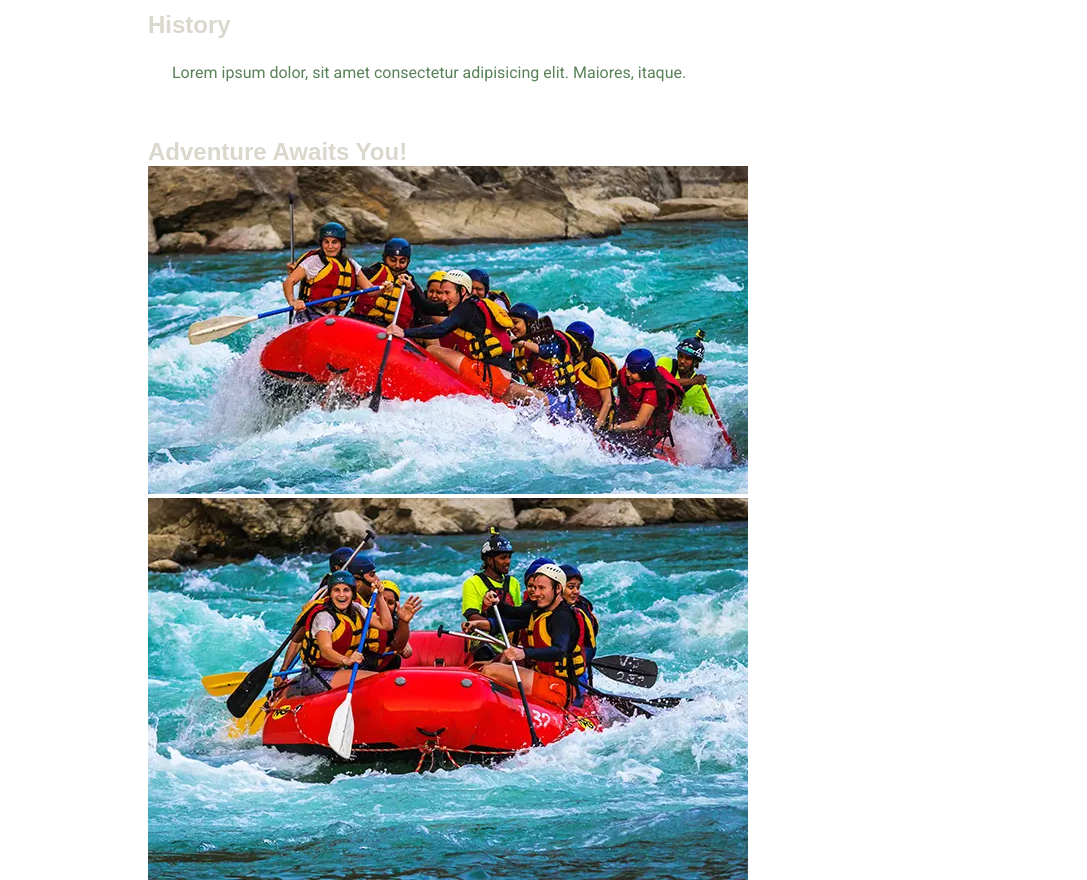
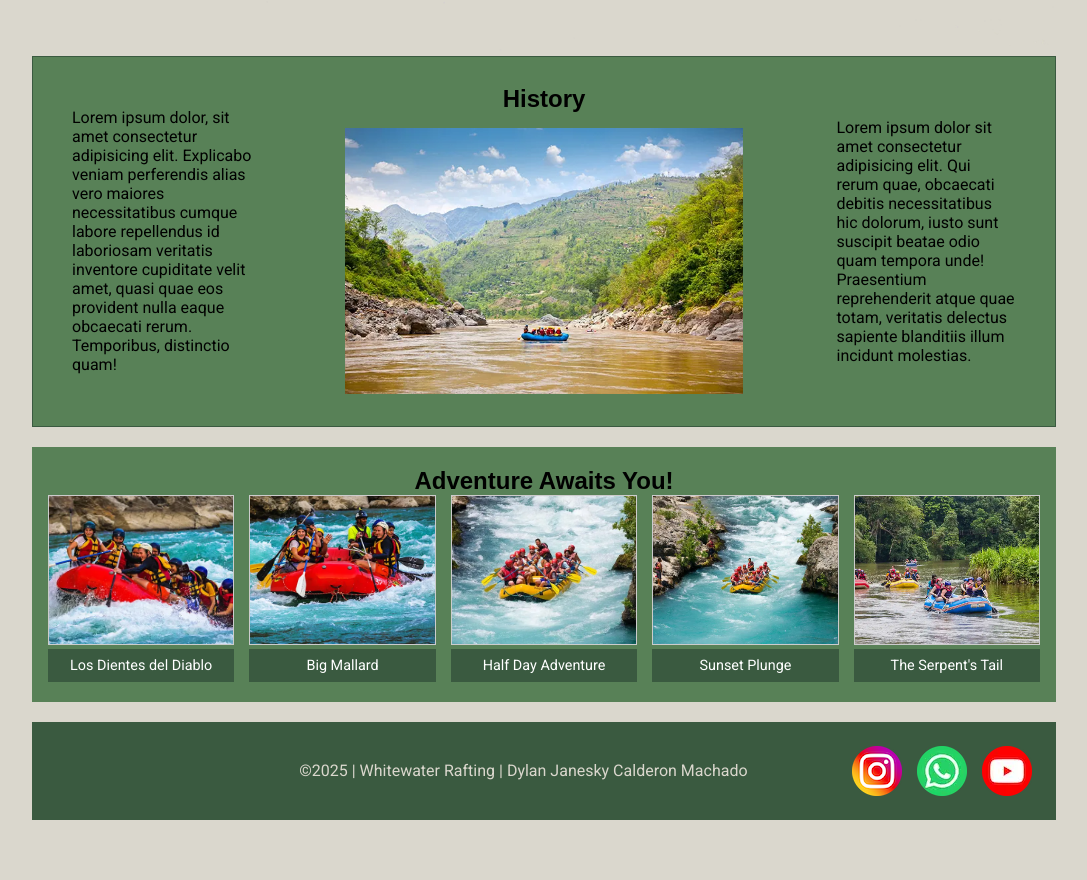
Before and after one commit to dylanjcm/wdd130, a plain HTML site: page wwr/about.html in a window 1280 px wide. Shown: the part 685-1565 px from the top of the page, without its empty margins (96-1183 px from the left). After the commit the page ends 1505 px from the top, so only its background shows below. Drawn offline with Linux system fonts and the light colour scheme; a web font is replaced by a local one.

Commit message:
w04project

```diff
--- a/wwr/about.html
+++ b/wwr/about.html
@@ -18,7 +18,7 @@
 <body>
     <header>
         <div class="logo-box">
-            <img src="images/whitewater_logo.png" alt="Company logo of Whitewater Rafting">
+            <img src="images/whitewaterlogo.png" alt="Company logo of Whitewater Rafting">
         </div>
         <nav>
             <a href="index.html">Home</a>
@@ -38,25 +38,46 @@
                     odio maiores tempore placeat?</p>
             </article>
         </div>
-        <section>
-            <h2>History</h2>
-            <p>Lorem ipsum dolor, sit amet consectetur adipisicing elit. Maiores, itaque.</p>
+        <section class="history">
+            <p>Lorem ipsum dolor, sit amet consectetur adipisicing elit. Explicabo veniam perferendis alias vero maiores necessitatibus cumque labore repellendus id laboriosam veritatis inventore cupiditate velit amet, quasi quae eos provident nulla eaque obcaecati rerum. Temporibus, distinctio quam!</p>
+            <div class="history-box">
+                <h2>History</h2>
+                <img src="images/rafting_history.webp" alt="Clients from our trips showing the history of Whitewater Rafting">
+            </div>
+            <p>Lorem ipsum dolor sit amet consectetur adipisicing elit. Qui rerum quae, obcaecati debitis necessitatibus hic dolorum, iusto sunt suscipit beatae odio quam tempora unde! Praesentium reprehenderit atque quae totam, veritatis delectus sapiente blanditiis illum incidunt molestias.</p>
         </section>
-        <section>
+        <section class="adventure">
             <h2>Adventure Awaits You!</h2>
-            <img src="images/rafting1.webp" alt="Image 1 of clients from our trips here in Whitewater Rafting">
-            <img src="images/rafting2.webp" alt="Image 2 of clients from our trips here in Whitewater Rafting">
-            <img src="images/rafting3.webp" alt="Image 3 of clients from our trips here in Whitewater Rafting">
-            <img src="images/rafting4.webp" alt="Image 4 of clients from our trips here in Whitewater Rafting">
-            <img src="images/rafting5.webp" alt="Image 5 of clients from our trips here in Whitewater Rafting">
+            <div class="adventure-images">
+                    <figure>
+                        <img src="images/rafting1.webp" alt="Rafters navigating a rapid">
+                        <figcaption>Los Dientes del Diablo</figcaption>
+                    </figure>
+                    <figure>
+                        <img src="images/rafting2.webp" alt="Team paddling in calm waters">
+                        <figcaption>Big Mallard</figcaption>
+                    </figure>
+                    <figure>
+                        <img src="images/rafting3.webp" alt="A raft descending a waterfall">
+                        <figcaption>Half Day Adventure</figcaption>
+                    </figure>
+                    <figure>
+                        <img src="images/rafting4.webp" alt="Group of rafters cheering">
+                        <figcaption>Sunset Plunge</figcaption>
+                    </figure>
+                    <figure>
+                        <img src="images/rafting5.webp" alt="Aerial view of a raft in a canyon">
+                        <figcaption>The Serpent's Tail</figcaption>
+                    </figure>
+            </div>
         </section>
     </main>
     <footer>
         <p>©2025 | Whitewater Rafting | Dylan Janesky Calderon Machado</p>
         <nav class="socialmedia">
-            <a href="#"><img src="images/instagramlogo.png" alt="Our Instagram Profile"></a>
-            <a href="#"><img src="images/whatsapplogo.png" alt="Our WhatsApp Channel"></a>
-            <a href="#"><img src="images/youtubelogo.png" alt="Our Youtube Channel"></a>
+            <a href="#"><img src="images/instagramlogo.webp" alt="Our Instagram Profile"></a>
+            <a href="#"><img src="images/whatsapplogo.webp" alt="Our WhatsApp Channel"></a>
+            <a href="#"><img src="images/youtubelogo.webp" alt="Our Youtube Channel"></a>
         </nav>
     </footer>
 </body>
--- a/wwr/styles/rafting.css
+++ b/wwr/styles/rafting.css
@@ -19,20 +19,30 @@
 
 body {
     font-family: var(--body-font);
-    color: var(--accent1-color);
+    color: black;
+    background-color: var(--primary-color);
+}
+
+header a {
+    padding: 10px;
+    background-color: transparent;
+    border: none;
+    font-size: 1.2rem;
+    text-decoration: none;
+    color: var(--primary-color);
 }
 
 header,
 main,
 footer {
-    width: 840px;
+    max-width: 1024px;
     margin: 0 auto;
 }
 
 h1,
 h2 {
     font-family: var(--heading-font);
-    color: var(--primary-color);
+    color: black;
 }
 
 nav,
@@ -43,12 +53,10 @@ article {
     padding: 8px;
 }
 
-.socialmedia a {
-    text-decoration: none;
-}
 
 .hero {
     position: relative;
+    margin-top: 10px;
 }
 
 h1 {
@@ -71,10 +79,12 @@ h1 {
 
 .hero article {
     position: absolute;
-    top: 280px;
+    top: 100px;
+    right: 5%;
+    left: 5%;
     color: black;
-    width: 100%;
-    background-color: rgb(163 177 138 / 0.4);
+    width: 90%;
+    background-color: rgb(163 177 138 / 0.6);
     margin: 1px;
 }
 
@@ -82,3 +92,114 @@ h1 {
     float: right;
     width: 125px;
 }
+
+header {
+    display: grid;
+    grid-template-columns: 200px 1fr;
+    background-color: var(--accent2-color);
+    align-items: center;
+    padding: 10px 2%;
+}
+
+footer {
+    display: grid;
+    grid-template-columns: 2.6fr 1fr;
+    background-color: #3A5A40;
+}
+
+footer p {
+    place-self: center right;
+    color: var(--primary-color);
+}
+
+.history {
+    display: grid;
+    grid-template-columns: 1fr 2fr 1fr;
+    align-items: center;
+    gap: 20px;
+    margin: 0 auto 20px;
+    background-color: var(--accent1-color);
+    border: 1px solid var(--accent2-color);
+}
+
+.history p {
+    padding: 0 15px;
+}
+
+.history-box {
+    background-color: var(--accent1-color);
+    color: var(--primary-color);
+    padding: 20px;
+    text-align: center;
+}
+
+.history-box img {
+    max-width: 90%;
+    height: auto;
+    margin-top: 15px;
+}
+
+header nav {
+    display: flex;
+    justify-content: flex-end;
+    gap: 20px;
+}
+
+.logo-box {
+    display: flex;
+    justify-content: center;
+    align-items: center;
+}
+
+.logo-box img {
+    border: dotted rgb(0 0 0 / 0.1);
+}
+
+.socialmedia a {
+    text-decoration: none;
+    display: flex;
+    flex-wrap: wrap;
+    justify-content: flex-end;
+}
+
+nav.socialmedia {
+    display: flex;
+    position: relative;
+    justify-content: flex-end;
+    align-items: center;
+    gap: 15px;
+}
+
+.adventure {
+    background-color: var(--accent1-color);
+    padding: 20px 16px;
+    margin: 0 0 20px;
+    text-align: center;
+}
+
+.adventure-images {
+    display: flex;
+    justify-content: space-around;
+    gap: 15px;
+}
+
+.adventure-images figure {
+    flex: 1;
+    text-align: center;
+    margin: 0;
+    padding: 0;
+}
+
+.adventure-images img {
+    width: 100%;
+    height: 150px;
+    object-fit: cover;
+    border: 1px solid #ccc;
+}
+
+.adventure-images figcaption {
+    background-color: var(--accent2-color);
+    color: white;
+    padding: 8px;
+    font-size: 0.9rem;
+}
```
Also changed, not shown: wwr/images/instagramlogo.png (deleted), wwr/images/instagramlogo.webp (added), wwr/images/rafting_history.webp (added), wwr/images/whatsapplogo.png (deleted), wwr/images/whatsapplogo.webp (added), wwr/images/whitewater_logo.png (deleted), wwr/images/whitewaterlogo.png (added), wwr/images/youtubelogo.png (deleted), wwr/images/youtubelogo.webp (added).
